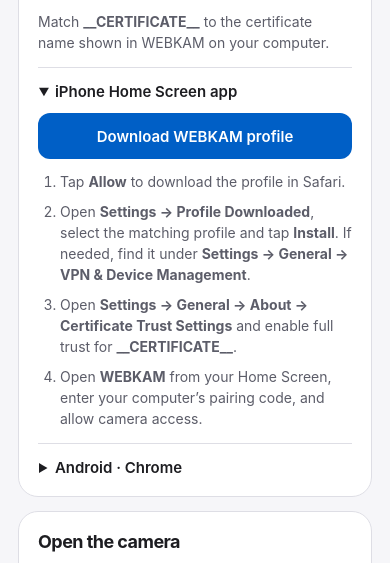
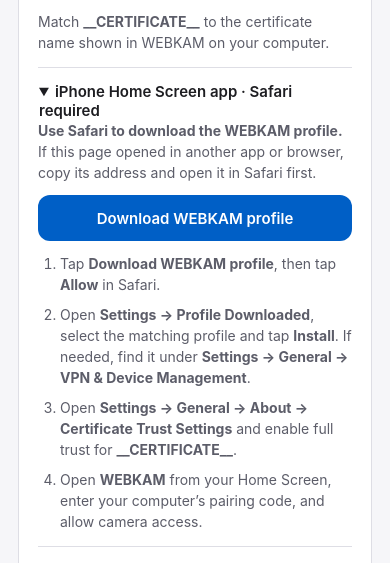
Before and after one commit to iaMO3/WEBKAM, a plain HTML site: page public/setup.html in a window 390 px wide. Shown: the part 253-816 px from the top of the page. Drawn offline with Linux system fonts and the light colour scheme; files whose address does not match are found by name.

Commit message:
Clarify Safari requirement for iPhone profile setup

```diff
--- a/public/setup.html
+++ b/public/setup.html
@@ -21,10 +21,11 @@
       <h2>Phone setup</h2>
       <p>Match <strong>__CERTIFICATE__</strong> to the certificate name shown in WEBKAM on your computer.</p>
       <details id="iphone-setup" open>
-        <summary>iPhone Home Screen app</summary>
+        <summary>iPhone Home Screen app · Safari required</summary>
+        <p><strong>Use Safari to download the WEBKAM profile.</strong> If this page opened in another app or browser, copy its address and open it in Safari first.</p>
         <a class="button primary" href="/pair.mobileconfig">Download WEBKAM profile</a>
         <ol>
-          <li>Tap <strong>Allow</strong> to download the profile in Safari.</li>
+          <li>Tap <strong>Download WEBKAM profile</strong>, then tap <strong>Allow</strong> in Safari.</li>
           <li>Open <strong>Settings → Profile Downloaded</strong>, select the matching profile and tap <strong>Install</strong>. If needed, find it under <strong>Settings → General → VPN &amp; Device Management</strong>.</li>
           <li>Open <strong>Settings → General → About → Certificate Trust Settings</strong> and enable full trust for <strong>__CERTIFICATE__</strong>.</li>
           <li>Open <strong>WEBKAM</strong> from your Home Screen, enter your computer’s pairing code, and allow camera access.</li>
```
Also changed, not shown: docs/index.html (+3 -2 lines), 1 other file.
